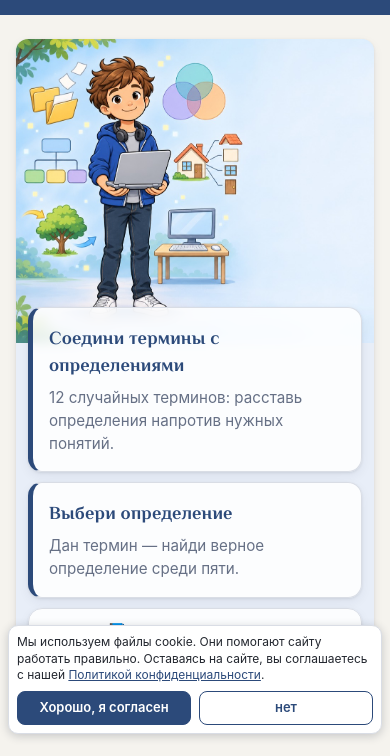
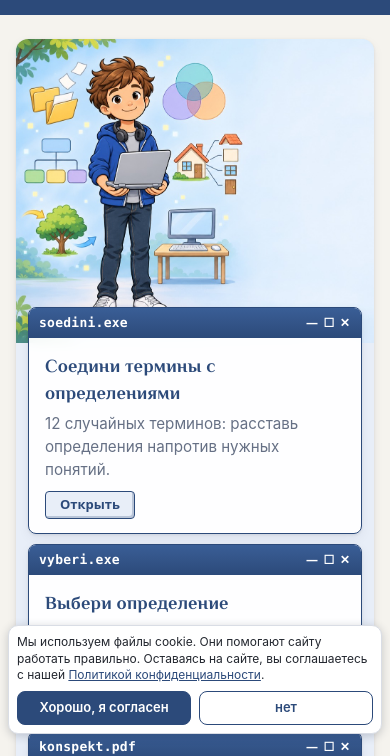
Before and after one commit to fastest13/informatics-objects, a plain HTML site: page index.html in a window 390 px wide. Shown: the part 102-858 px from the top of the page. Drawn offline with Linux system fonts and the light colour scheme.

Commit message:
Restyle home menu cards as program windows
- Give each mode card a window look: title bar with a file name
  (soedini.exe, vyberi.exe), decorative minimize, maximize and close
  buttons, and an "Open" button
- Replace the notes pill with a third window, konspekt.pdf, that links
  to pamyatka.html
- Stack the three windows in one column: text on the left and button on
  the right on desktop, full width with the button below on phones
- Bind clicks in app.js only to .menu-card[data-mode] so the notes
  link keeps working as a plain link
- Remove the unused .memo-pill CSS
- Bump the version query to 20261115e in all three HTML pages

```diff
--- a/css/style.css
+++ b/css/style.css
@@ -108,42 +108,55 @@ main.wrap { padding-bottom: 32px; }
 }
 .menu-cards {
   position: relative; z-index: 1;
-  width: 58%;
-  display: grid; grid-template-columns: 1fr 1fr; gap: 14px;
+  width: 46%;
+  display: grid; grid-template-columns: 1fr; gap: 12px;
 }
 .menu-card {
-  display: flex; flex-direction: column; gap: 8px;
-  padding: 22px;
+  position: relative;
+  display: grid; grid-template-columns: minmax(0, 1fr) auto; column-gap: 12px;
+  padding: 0;
+  text-decoration: none;
   text-align: left;
   font: inherit; color: inherit;
-  background: rgba(255, 255, 255, .86);
+  background: rgba(255, 255, 255, .94);
   -webkit-backdrop-filter: blur(6px);
   backdrop-filter: blur(6px);
-  border: 1px solid var(--border);
-  border-left: 5px solid var(--accent);
-  border-radius: 14px;
+  border: 1.5px solid var(--accent);
+  border-radius: 8px;
+  overflow: hidden;
   box-shadow: var(--shadow);
   cursor: pointer;
   transition: transform .12s, box-shadow .12s;
   touch-action: manipulation;
 }
-.menu-card:hover { background: rgba(255, 255, 255, .94); transform: translateY(-2px); box-shadow: 0 2px 6px rgba(30,40,60,.14), 0 8px 20px rgba(30,40,60,.10); }
-.memo-pill {
-  grid-column: 1 / -1; justify-self: center;
-  display: inline-flex; align-items: center; justify-content: center;
-  min-height: 44px; padding: 10px 22px;
-  background: rgba(255, 255, 255, .86);
-  -webkit-backdrop-filter: blur(6px);
-  backdrop-filter: blur(6px);
-  border: 1px solid var(--border);
-  border-radius: 14px;
-  box-shadow: var(--shadow);
-  color: var(--accent); font-weight: 700; text-decoration: none;
-  transition: transform .12s, box-shadow .12s, background-color .12s;
-  touch-action: manipulation;
+/* Заголовок «окна программы» */
+.menu-bar {
+  display: flex; align-items: center; justify-content: space-between; gap: 8px;
+  height: 30px; padding: 0 10px;
+  background: linear-gradient(#3a5e96, var(--accent));
+  color: #fff;
+  font: 600 13px/1 ui-monospace, Menlo, Consolas, monospace;
+  letter-spacing: .02em;
+  white-space: nowrap;
 }
-.memo-pill:hover { background: rgba(255, 255, 255, .94); transform: translateY(-2px); box-shadow: 0 2px 6px rgba(30,40,60,.14), 0 8px 20px rgba(30,40,60,.10); }
-.memo-pill:focus-visible { outline: 3px solid rgba(44, 74, 122, .45); outline-offset: 2px; }
+.menu-btns { font: 700 12px/1 system-ui, sans-serif; letter-spacing: .1em; }
+.menu-bar { grid-column: 1 / -1; }
+.menu-card .menu-title { grid-column: 1; padding: 12px 0 0 18px; }
+.menu-card .menu-desc { grid-column: 1; padding: 4px 0 14px 18px; }
+.menu-go {
+  grid-column: 2; grid-row: 2 / 4;
+  align-self: center;
+  margin: 0 18px 0 0;
+  padding: 5px 14px;
+  border: 1.5px solid var(--accent);
+  border-radius: 4px;
+  background: var(--accent-soft);
+  box-shadow: inset -2px -2px 0 rgba(44, 74, 122, .25);
+  color: var(--accent);
+  font: 600 13px/1.2 system-ui, sans-serif;
+}
+.menu-card:hover .menu-go { background: #fff; }
+.menu-card:hover { background: #fff; transform: translateY(-2px); box-shadow: 0 2px 6px rgba(30,40,60,.14), 0 8px 20px rgba(30,40,60,.10); }
 .menu-title { font-size: 1.15rem; font-weight: 700; color: var(--accent); }
 .menu-desc { color: var(--muted); font-size: .95rem; }
 
@@ -292,8 +305,10 @@ main.wrap { padding-bottom: 32px; }
   .hero { position: relative; inset: auto; height: 78vw; }
   .hero img { width: 100%; height: 100%; object-fit: cover; object-position: 0% 35%; }
   .menu-cards { width: 100%; grid-template-columns: 1fr; gap: 10px; padding: 0 12px 12px; margin-top: -36px; }
-  .menu-card { padding: 16px; }
-  .memo-pill { justify-self: stretch; }
+  .menu-card { grid-template-columns: minmax(0, 1fr); }
+  .menu-card .menu-title { padding: 14px 16px 0; }
+  .menu-card .menu-desc { padding: 6px 16px 10px; }
+  .menu-go { grid-column: 1; grid-row: auto; justify-self: start; margin: 0 16px 14px; }
   .prompt-term { font-size: 1.4rem; }
   .card { padding: 16px; }
   .result { gap: 12px; padding: 14px; }
--- a/index.html
+++ b/index.html
@@ -15,7 +15,7 @@
   <meta property="og:image:height" content="800">
   <link rel="icon" type="image/png" sizes="32x32" href="favicon.png">
   <link rel="icon" type="image/svg+xml" href="favicon.svg">
-  <link rel="stylesheet" href="css/style.css?v=20261115c">
+  <link rel="stylesheet" href="css/style.css?v=20261115e">
 </head>
 <body>
   <header class="site-header">
@@ -30,14 +30,23 @@
       <figure class="hero"><img src="images/hero.jpg" alt="Мальчик с ноутбуком на фоне папок, схем и кругов Эйлера" width="1280" height="853"></figure>
       <div class="menu-cards">
         <button type="button" class="menu-card" data-mode="match">
+          <span class="menu-bar" aria-hidden="true"><span class="menu-file">soedini.exe</span><span class="menu-btns">— ☐ ✕</span></span>
           <span class="menu-title">Соедини термины с определениями</span>
           <span class="menu-desc">12 случайных терминов: расставь определения напротив нужных понятий.</span>
+          <span class="menu-go" aria-hidden="true">Открыть</span>
         </button>
         <button type="button" class="menu-card" data-mode="terms">
+          <span class="menu-bar" aria-hidden="true"><span class="menu-file">vyberi.exe</span><span class="menu-btns">— ☐ ✕</span></span>
           <span class="menu-title">Выбери определение</span>
           <span class="menu-desc">Дан термин — найди верное определение среди пяти.</span>
+          <span class="menu-go" aria-hidden="true">Открыть</span>
         </button>
-        <a class="memo-pill" href="pamyatka.html">📘 Коротко о главном</a>
+        <a class="menu-card" href="pamyatka.html">
+          <span class="menu-bar" aria-hidden="true"><span class="menu-file">konspekt.pdf</span><span class="menu-btns">— ☐ ✕</span></span>
+          <span class="menu-title">Коротко о главном</span>
+          <span class="menu-desc">Конспект § 1–6: определения, схемы и таблицы.</span>
+          <span class="menu-go" aria-hidden="true">Открыть</span>
+        </a>
       </div>
     </section>
 
@@ -49,11 +58,11 @@
     · <a href="mailto:fastest13@mail.ru?subject=%D0%A2%D0%B5%D1%81%D1%82%20%D0%98%D0%BD%D1%84%D0%BE%D1%80%D0%BC%D0%B0%D1%82%D0%B8%D0%BA%D0%B0">fastest13@mail.ru</a>
   </footer>
 
-  <script src="js/data.js?v=20261115c"></script>
-  <script src="js/common.js?v=20261115c"></script>
-  <script src="js/mode-match.js?v=20261115c"></script>
-  <script src="js/mode-term-quiz.js?v=20261115c"></script>
-  <script src="js/analytics.js?v=20261115c"></script>
-  <script src="js/app.js?v=20261115c"></script>
+  <script src="js/data.js?v=20261115e"></script>
+  <script src="js/common.js?v=20261115e"></script>
+  <script src="js/mode-match.js?v=20261115e"></script>
+  <script src="js/mode-term-quiz.js?v=20261115e"></script>
+  <script src="js/analytics.js?v=20261115e"></script>
+  <script src="js/app.js?v=20261115e"></script>
 </body>
 </html>
--- a/js/app.js
+++ b/js/app.js
@@ -9,7 +9,7 @@
   }
 
   document.addEventListener('DOMContentLoaded', function () {
-    var cards = document.querySelectorAll('.menu-card');
+    var cards = document.querySelectorAll('.menu-card[data-mode]');
     Array.prototype.forEach.call(cards, function (card) {
       card.addEventListener('click', function () {
         var name = card.getAttribute('data-mode');
```
Also changed, not shown: pamyatka.html (+3 -3 lines), privacy.html (+3 -3 lines).
